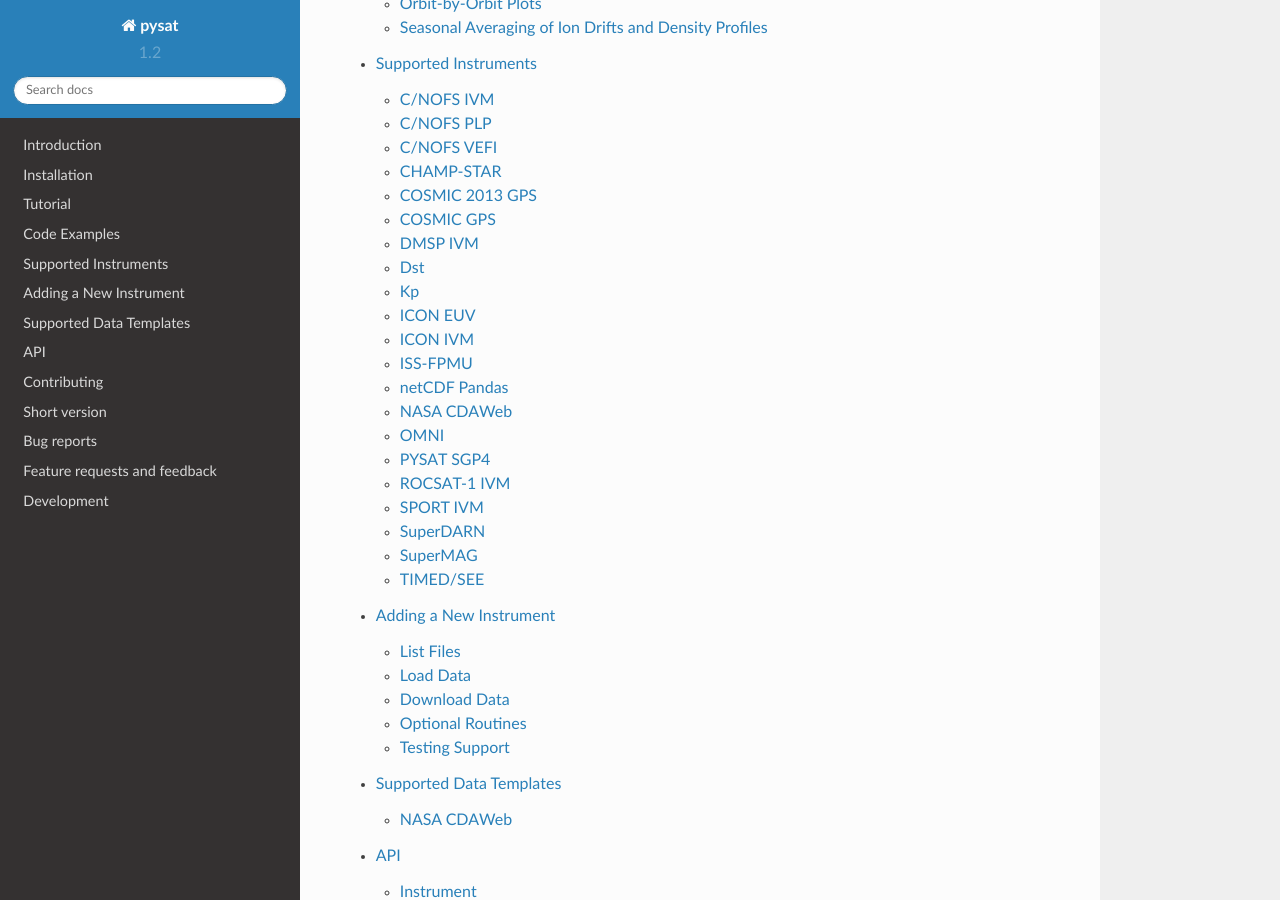
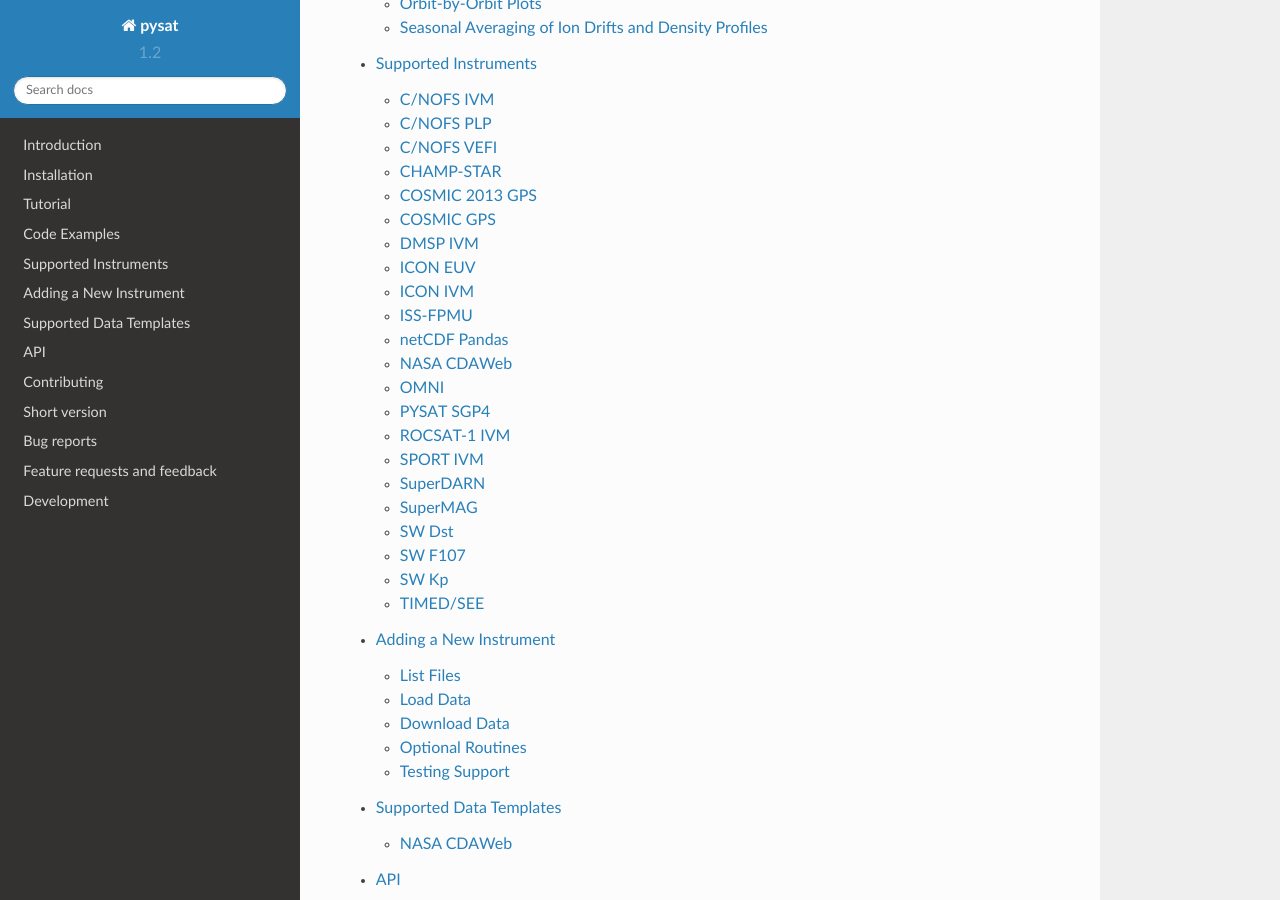
Before and after one commit to pysat/pysat, a Sphinx documentation site: the page built from docs/index.rst, in a window 1280 px wide and 900 px high, scrolled down 492 px. Built offline with Sphinx 7.4.7 and the Read the Docs theme 2.0.0, drawn with Linux system fonts in a browser that asks for light colours; formulas are drawn with MathJax 3; some of the changed lines change nothing that is shown.

Commit message:
organized sw instruments. Added F107

```diff
--- a/docs/supported_instruments.rst
+++ b/docs/supported_instruments.rst
@@ -43,18 +43,6 @@ DMSP IVM
 
 .. automodule:: pysat.instruments.dmsp_ivm
    :members: __doc__
-
-Dst
----
-
-.. automodule:: pysat.instruments.sw_dst
-   :members: __doc__
-
-Kp
---
-
-.. automodule:: pysat.instruments.sw_kp
-   :members: __doc__, filter_geoquiet
 
 ICON EUV
 --------
@@ -122,6 +110,24 @@ SuperMAG
 .. automodule:: pysat.instruments.supermag_magnetometer
    :members: __doc__
 
+SW Dst
+------
+
+.. automodule:: pysat.instruments.sw_dst
+   :members: __doc__
+
+SW F107
+-------
+
+.. automodule:: pysat.instruments.sw_f107
+   :members: __doc__
+
+SW Kp
+-----
+
+.. automodule:: pysat.instruments.sw_kp
+   :members: __doc__, filter_geoquiet
+
 TIMED/SEE
 ---------
 
```
